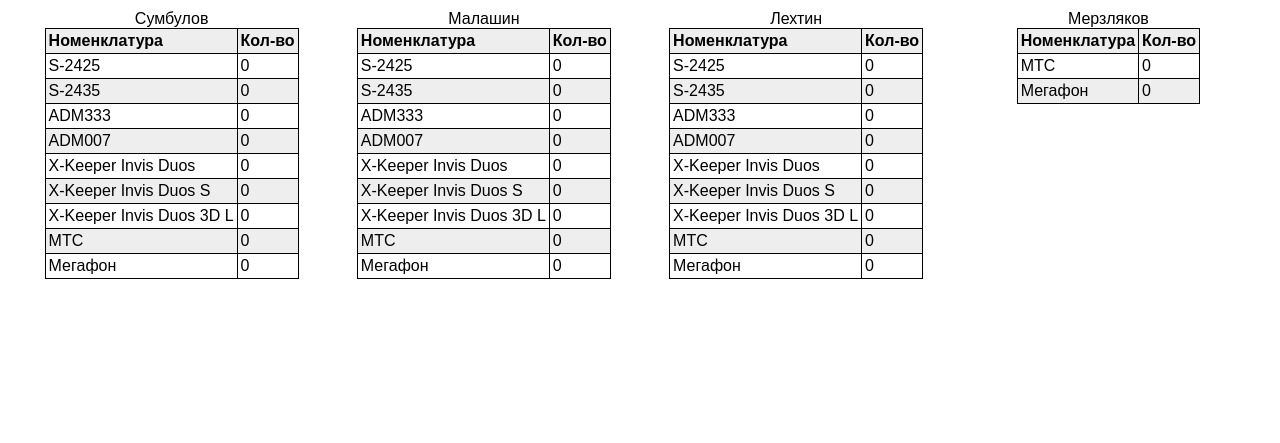
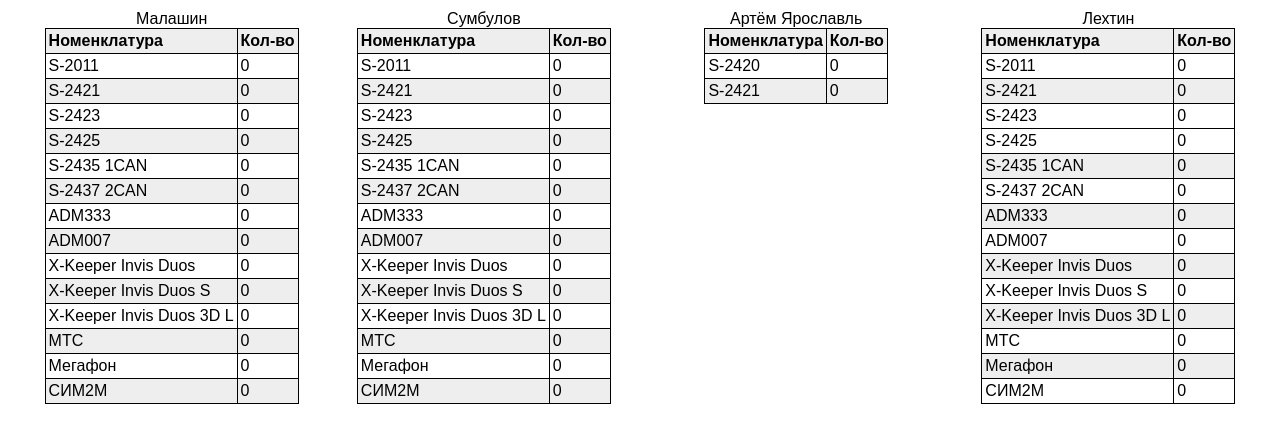
Before and after one commit to Dru247/first_project, a Django app: page /reserve/ in a window 1280 px wide. Shown: the part 57-500 px from the top of the page. Run offline with Django 3.2, Linux system fonts and the light colour scheme; the visitor is signed in with stand-in values (Sample User, id 1); data that the repository does not hold is empty.

Commit message:
add_table_reserve

```diff
--- a/general/general_app/templates/general_app/reserve.html
+++ b/general/general_app/templates/general_app/reserve.html
@@ -2,6 +2,69 @@
 {% block title %}Резерв{% endblock %}
 {% block content %}
 <ul class="table-list">
+  <li class="card-table"><table>
+    <caption>Малашин</caption>
+    <tr>
+      <th>Номенклатура</th>
+      <th>Кол-во</th>
+    </tr>
+    <tr>
+      <td>S-2011</td>
+      <td>{{ malash_2011 }}</td>
+    </tr>
+    <tr>
+      <td>S-2421</td>
+      <td>{{ malash_2421 }}</td>
+    </tr>
+    <tr>
+      <td>S-2423</td>
+      <td>{{ malash_2423 }}</td>
+    </tr>
+    <tr>
+      <td>S-2425</td>
+      <td>{{ malash_2425 }}</td>
+    </tr>
+    <tr>
+      <td>S-2435 1CAN</td>
+      <td>{{ malash_2435 }}</td>
+    </tr>
+    <tr>
+      <td>S-2437 2CAN</td>
+      <td>{{ malash_2437 }}</td>
+    </tr>
+    <tr>
+      <td>ADM333</td>
+      <td>{{ malash_333 }}</td>
+    </tr>
+    <tr>
+      <td>ADM007</td>
+      <td>{{ malash_007 }}</td>
+    </tr>
+    <tr>
+      <td>X-Keeper Invis Duos</td>
+      <td>{{ malash_invis_duos }}</td>
+    </tr>
+    <tr>
+      <td>X-Keeper Invis Duos S</td>
+      <td>{{ malash_invis_duos_s }}</td>
+    </tr>
+    <tr>
+      <td>X-Keeper Invis Duos 3D L</td>
+      <td>{{ malash_invis_duos_3d_l }}</td>
+    </tr>
+     <tr>
+      <td>МТС</td>
+      <td>{{ malash_mts }}</td>
+    </tr>
+    <tr>
+      <td>Мегафон</td>
+      <td>{{ malash_mega }}</td>
+    </tr>
+    <tr>
+      <td>СИМ2М</td>
+      <td>{{ malash_sim2m }}</td>
+    </tr>
+  </table></li>
   <li class="card-table"><table>
     <caption>Сумбулов</caption>
     <tr>
@@ -9,12 +72,28 @@
       <th>Кол-во</th>
     </tr>
     <tr>
+      <td>S-2011</td>
+      <td>{{ symb_2011 }}</td>
+    </tr>
+    <tr>
+      <td>S-2421</td>
+      <td>{{ symb_2421 }}</td>
+    </tr>
+    <tr>
+      <td>S-2423</td>
+      <td>{{ symb_2423 }}</td>
+    </tr>
+    <tr>
       <td>S-2425</td>
       <td>{{ symb_2425 }}</td>
     </tr>
     <tr>
-      <td>S-2435</td>
+      <td>S-2435 1CAN</td>
       <td>{{ symb_2435 }}</td>
+    </tr>
+    <tr>
+      <td>S-2437 2CAN</td>
+      <td>{{ symb_2437 }}</td>
     </tr>
     <tr>
       <td>ADM333</td>
@@ -44,48 +123,24 @@
       <td>Мегафон</td>
       <td>{{ symb_mega }}</td>
     </tr>
+    <tr>
+      <td>СИМ2М</td>
+      <td>{{ symb_sim2m }}</td>
+    </tr>
   </table></li>
   <li class="card-table"><table>
-    <caption>Малашин</caption>
+    <caption>Артём Ярославль</caption>
     <tr>
       <th>Номенклатура</th>
       <th>Кол-во</th>
     </tr>
     <tr>
-      <td>S-2425</td>
-      <td>{{ malash_2425 }}</td>
+      <td>S-2420</td>
+      <td>{{ yar_2420 }}</td>
     </tr>
     <tr>
-      <td>S-2435</td>
-      <td>{{ malash_2435 }}</td>
-    </tr>
-    <tr>
-      <td>ADM333</td>
-      <td>{{ malash_333 }}</td>
-    </tr>
-    <tr>
-      <td>ADM007</td>
-      <td>{{ malash_007 }}</td>
-    </tr>
-    <tr>
-      <td>X-Keeper Invis Duos</td>
-      <td>{{ malash_invis_duos }}</td>
-    </tr>
-    <tr>
-      <td>X-Keeper Invis Duos S</td>
-      <td>{{ malash_invis_duos_s }}</td>
-    </tr>
-    <tr>
-      <td>X-Keeper Invis Duos 3D L</td>
-      <td>{{ malash_invis_duos_3d_l }}</td>
-    </tr>
-     <tr>
-      <td>МТС</td>
-      <td>{{ malash_mts }}</td>
-    </tr>
-    <tr>
-      <td>Мегафон</td>
-      <td>{{ malash_mega }}</td>
+      <td>S-2421</td>
+      <td>{{ yar_2421 }}</td>
     </tr>
   </table></li>
   <li class="card-table"><table>
@@ -95,12 +150,29 @@
       <th>Кол-во</th>
     </tr>
     <tr>
+      <td>S-2011</td>
+      <td>{{ leht_2011 }}</td>
+    </tr>
+    <tr>
+      <td>S-2421</td>
+      <td>{{ leht_2421 }}</td>
+    </tr>
+    <tr>
+      <td>S-2423</td>
+      <td>{{ leht_2423 }}</td>
+    </tr>
+    <tr>
+    <tr>
       <td>S-2425</td>
       <td>{{ leht_2425 }}</td>
     </tr>
     <tr>
-      <td>S-2435</td>
+      <td>S-2435 1CAN</td>
       <td>{{ leht_2435 }}</td>
+    </tr>
+    <tr>
+      <td>S-2437 2CAN</td>
+      <td>{{ leht_2437 }}</td>
     </tr>
     <tr>
       <td>ADM333</td>
@@ -130,20 +202,9 @@
       <td>Мегафон</td>
       <td>{{ leht_mega }}</td>
     </tr>
-  </table></li>
-  <li class="card-table"><table>
-    <caption>Мерзляков</caption>
     <tr>
-      <th>Номенклатура</th>
-      <th>Кол-во</th>
-    </tr>
-    <tr>
-      <td>МТС</td>
-      <td>{{ mersl_mts }}</td>
-    </tr>
-    <tr>
-      <td>Мегафон</td>
-      <td>{{ mersl_mega }}</td>
+      <td>СИМ2М</td>
+      <td>{{ leht_sim2m }}</td>
     </tr>
   </table></li>
 {% endblock %}
--- a/general/general_app/views.py
+++ b/general/general_app/views.py
@@ -133,8 +133,12 @@
 
 @login_required
 def reserve_view(request):
+    symb_2011 = HumanTerminalPresence.objects.filter(terminal__model__model='Start S-2011').filter(human__id='151').count()
+    symb_2421 = HumanTerminalPresence.objects.filter(terminal__model__model='Smart S-2421').filter(human__id='151').count()
+    symb_2423 = HumanTerminalPresence.objects.filter(terminal__model__model='Smart S-2423').filter(human__id='151').count()
     symb_2425 = HumanTerminalPresence.objects.filter(terminal__model__model='Smart S-2425').filter(human__id='151').count()
     symb_2435 = HumanTerminalPresence.objects.filter(terminal__model__model='Smart S-2435').filter(human__id='151').count()
+    symb_2437 = HumanTerminalPresence.objects.filter(terminal__model__model='Smart S-2437').filter(human__id='151').count()
     symb_333 = HumanTerminalPresence.objects.filter(terminal__model__model='ADM333').filter(human__id='151').count()
     symb_007 = HumanTerminalPresence.objects.filter(terminal__model__model='ADM007 BLE в прикуриватель').filter(human__id='151').count()
     symb_invis_duos = HumanTerminalPresence.objects.filter(terminal__model__model='Invis Duos').filter(human__id='151').count()
@@ -142,9 +146,14 @@
     symb_invis_duos_3d_l = HumanTerminalPresence.objects.filter(terminal__model__model='Invis Duos 3D L').filter(human__id='151').count()
     symb_mts = HumanSimPresence.objects.filter(simcard__operator__name='МТС').filter(human__id='151').count()
     symb_mega = HumanSimPresence.objects.filter(simcard__operator__name='Мегафон').filter(human__id='151').count()
+    symb_sim2m = HumanSimPresence.objects.filter(simcard__operator__name='СИМ2М').filter(human__id='151').count()
 
+    malash_2011 = HumanTerminalPresence.objects.filter(terminal__model__model='Start S-2011').filter(human__id='154').count()
+    malash_2421 = HumanTerminalPresence.objects.filter(terminal__model__model='Smart S-2421').filter(human__id='154').count()
+    malash_2423 = HumanTerminalPresence.objects.filter(terminal__model__model='Smart S-2423').filter(human__id='154').count()
     malash_2425 = HumanTerminalPresence.objects.filter(terminal__model__model='Smart S-2425').filter(human__id='154').count()
     malash_2435 = HumanTerminalPresence.objects.filter(terminal__model__model='Smart S-2435').filter(human__id='154').count()
+    malash_2437 = HumanTerminalPresence.objects.filter(terminal__model__model='Smart S-2437').filter(human__id='154').count()
     malash_333 = HumanTerminalPresence.objects.filter(terminal__model__model='ADM333').filter(human__id='154').count()
     malash_007 = HumanTerminalPresence.objects.filter(terminal__model__model='ADM007 BLE в прикуриватель').filter(human__id='154').count()
     malash_invis_duos = HumanTerminalPresence.objects.filter(terminal__model__model='Invis Duos').filter(human__id='154').count()
@@ -152,9 +161,14 @@
     malash_invis_duos_3d_l = HumanTerminalPresence.objects.filter(terminal__model__model='Invis Duos 3D L').filter(human__id='154').count()
     malash_mts = HumanSimPresence.objects.filter(simcard__operator__name='МТС').filter(human__id='154').count()
     malash_mega = HumanSimPresence.objects.filter(simcard__operator__name='Мегафон').filter(human__id='154').count()
+    malash_sim2m = HumanSimPresence.objects.filter(simcard__operator__name='СИМ2М').filter(human__id='154').count()
 
+    leht_2011 = HumanTerminalPresence.objects.filter(terminal__model__model='Start S-2011').filter(human__id='152').count()
+    leht_2421 = HumanTerminalPresence.objects.filter(terminal__model__model='Smart S-2421').filter(human__id='152').count()
+    leht_2423 = HumanTerminalPresence.objects.filter(terminal__model__model='Smart S-2423').filter(human__id='152').count()
     leht_2425 = HumanTerminalPresence.objects.filter(terminal__model__model='Smart S-2425').filter(human__id='152').count()
     leht_2435 = HumanTerminalPresence.objects.filter(terminal__model__model='Smart S-2435').filter(human__id='152').count()
+    leht_2437 = HumanTerminalPresence.objects.filter(terminal__model__model='Smart S-2437').filter(human__id='152').count()
     leht_333 = HumanTerminalPresence.objects.filter(terminal__model__model='ADM333').filter(human__id='152').count()
     leht_007 = HumanTerminalPresence.objects.filter(terminal__model__model='ADM007 BLE в прикуриватель').filter(human__id='152').count()
     leht_invis_duos = HumanTerminalPresence.objects.filter(terminal__model__model='Invis Duos').filter(human__id='152').count()
@@ -162,13 +176,21 @@
     leht_invis_duos_3d_l = HumanTerminalPresence.objects.filter(terminal__model__model='Invis Duos 3D L').filter(human__id='152').count()
     leht_mts = HumanSimPresence.objects.filter(simcard__operator__name='МТС').filter(human__id='152').count()
     leht_mega = HumanSimPresence.objects.filter(simcard__operator__name='Мегафон').filter(human__id='152').count()
+    leht_sim2m = HumanSimPresence.objects.filter(simcard__operator__name='СИМ2М').filter(human__id='152').count()
 
-    mersl_mts = HumanSimPresence.objects.filter(simcard__operator__name='МТС').filter(human__id='673').count()
-    mersl_mega = HumanSimPresence.objects.filter(simcard__operator__name='Мегафон').filter(human__id='673').count()
+    yar_2420 = HumanTerminalPresence.objects.filter(terminal__model__model='Smart S-2420').filter(human__id='501').count()
+    yar_2421 = HumanTerminalPresence.objects.filter(terminal__model__model='Smart S-2421').filter(human__id='501').count()
+
+#    mersl_mts = HumanSimPresence.objects.filter(simcard__operator__name='МТС').filter(human__id='673').count()
+#    mersl_mega = HumanSimPresence.objects.filter(simcard__operator__name='Мегафон').filter(human__id='673').count()
 
     context = {
+        'symb_2011': symb_2011,
+        'symb_2421': symb_2421,
+        'symb_2423': symb_2423,
         'symb_2425': symb_2425,
         'symb_2435': symb_2435,
+        'symb_2437': symb_2437,
         'symb_333': symb_333,
         'symb_007': symb_007,
         'symb_invis_duos': symb_invis_duos,
@@ -176,8 +198,13 @@
         'symb_invis_duos_3d_l': symb_invis_duos_3d_l,
         'symb_mts': symb_mts,
         'symb_mega': symb_mega,
+        'symb_sim2m': symb_sim2m,
+        'malash_2011': malash_2011,
+        'malash_2421': malash_2421,
+        'malash_2423': malash_2423,
         'malash_2425': malash_2425,
         'malash_2435': malash_2435,
+        'malash_2437': malash_2437,
         'malash_333': malash_333,
         'malash_007': malash_007,
         'malash_invis_duos': malash_invis_duos,
@@ -185,8 +212,13 @@
         'malash_invis_duos_3d_l': malash_invis_duos_3d_l,
         'malash_mts': malash_mts,
         'malash_mega': malash_mega,
+        'malash_sim2m': malash_sim2m,
+        'leht_2011': leht_2011,
+        'leht_2421': leht_2421,
+        'leht_2423': leht_2423,
         'leht_2425': leht_2425,
         'leht_2435': leht_2435,
+        'leht_2437': leht_2437,
         'leht_333': leht_333,
         'leht_007': leht_007,
         'leht_invis_duos': leht_invis_duos,
@@ -194,8 +226,11 @@
         'leht_invis_duos_3d_l': leht_invis_duos_3d_l,
         'leht_mts': leht_mts,
         'leht_mega': leht_mega,
-        'mersl_mts': mersl_mts,
-        'mersl_mega': mersl_mega
+        'leht_sim2m': leht_sim2m,
+        'yar_2420': yar_2420,
+        'yar_2421': yar_2421
+#        'mersl_mts': mersl_mts,
+#        'mersl_mega': mersl_mega
 
     }
     return render(request, 'general_app/reserve.html', context=context)
```
